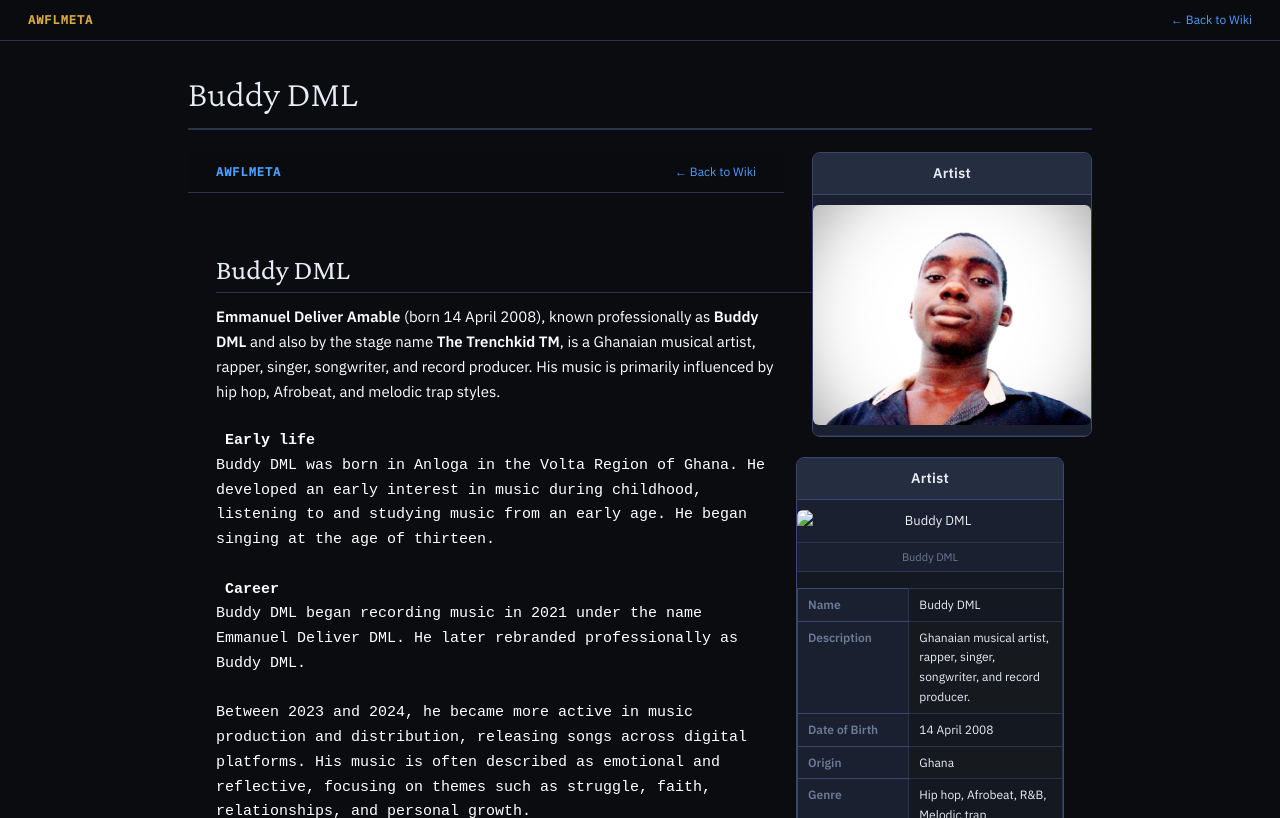
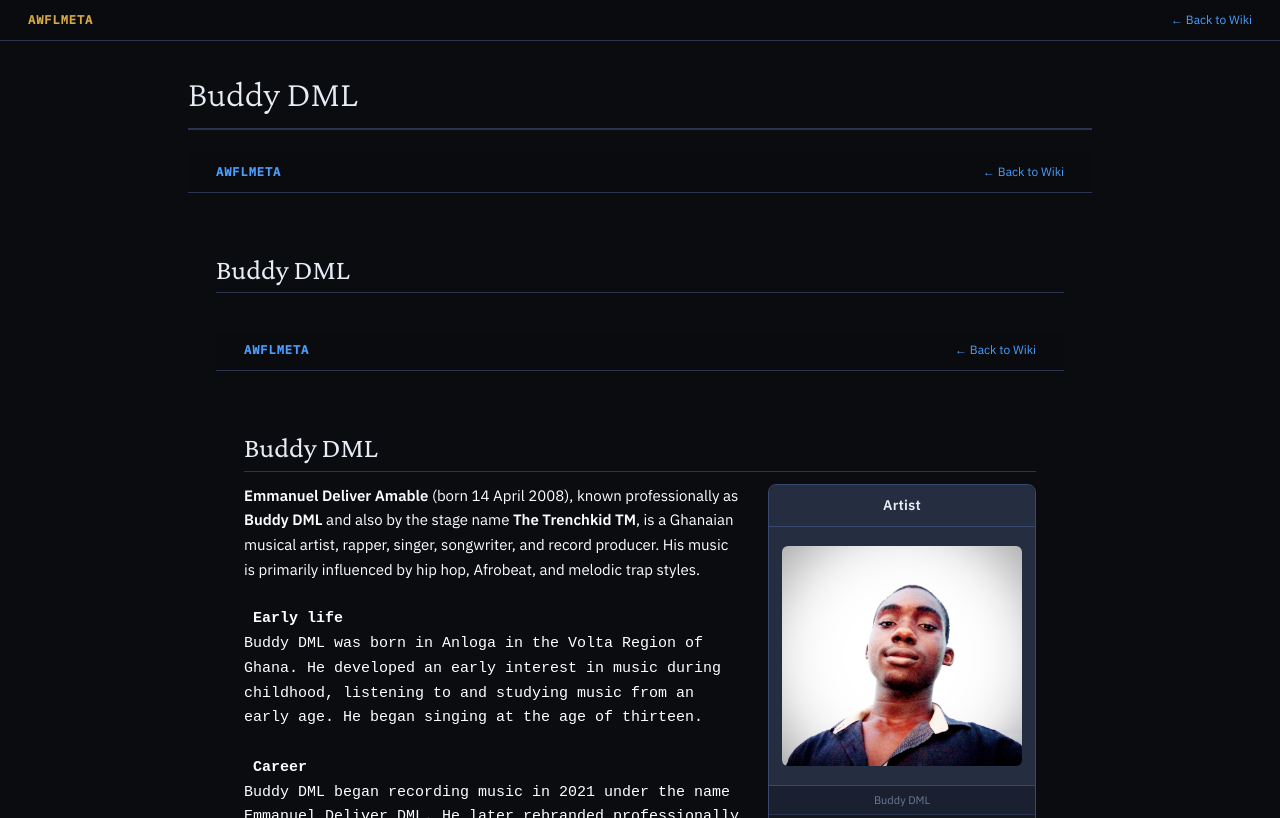
Before and after one commit to aedtpworldawfl/wiki, a plain HTML site: page awfl/wiki/Buddy_DML.html in a window 1280 px wide. Shown: the top 818 px of the page. Drawn offline with nearby package versions, Linux system fonts and the light colour scheme.

Commit message:
Publish wiki: Buddy_DML

```diff
--- a/awfl/wiki/Buddy_DML.html
+++ b/awfl/wiki/Buddy_DML.html
@@ -101,7 +101,15 @@
 <div class="page-wrap">
   <h1 class="page-title">Buddy DML</h1>
   <div class="wiki-body">
-    <div style="float:right;clear:right;margin:0 0 20px 28px;background:#141820;border:1px solid #3a4870;border-radius:8px;width:280px;font-size:13px;overflow:hidden;font-family:"IBM Plex Sans",Arial,sans-serif;line-height:1.5;box-shadow:0 4px 18px rgba(0,0,0,.45)"><div style="background:#252d40;padding:9px 13px;font-weight:700;font-size:14px;border-bottom:1px solid #3a4870;text-align:center;color:#e8edf5;letter-spacing:.02em">Artist</div><div style="border-bottom:1px solid #2a3450;text-align:center;overflow:hidden;background:#1a2030"><img src="https://aedtpworldawfl.github.io/wiki/images/buddydml.jpg" alt="" loading="lazy" style="width:100%;height:auto;max-height:220px;object-fit:cover;display:block"></div></div>
+
+    <div class="page-topbar">
+  <a class="page-topbar-brand" href="https://aedtpworldawfl.github.io/wiki/">AWFLMETA</a>
+  <a class="page-topbar-back" href="https://aedtpworldawfl.github.io/wiki/#Buddy_DML">← Back to Wiki</a>
+</div>
+
+<div class="page-wrap">
+  <h1 class="page-title">Buddy DML</h1>
+  <div class="wiki-body"><br>
     <!-- Top Navigation Bar -->
 <div class="page-topbar">
   <a class="page-topbar-brand" href="https://aedtpworldawfl.github.io/wiki/">AWFLMETA</a>
@@ -114,7 +122,7 @@
   <h1 class="page-title">Buddy DML</h1>
 
   <div class="wiki-body">
-    <div style="float:right;clear:right;margin:0 0 20px 28px;background:#141820;border:1px solid #3a4870;border-radius:8px;width:268px;font-size:13px;overflow:hidden;font-family:" ibm="" plex="" sans",arial,sans-serif;line-height:1.5;box-shadow:0="" 4px="" 18px="" rgba(0,0,0,.45)"=""><div style="background:#252d40;padding:9px 13px;font-weight:700;font-size:14px;border-bottom:1px solid #3a4870;text-align:center;color:#e8edf5;letter-spacing:.02em">Artist</div><div style="border-bottom:1px solid #2a3450;text-align:center;overflow:hidden;background:#1a2030"><img src="images/buddydml.jpg" alt="Buddy DML" loading="lazy" style="width:100%;height:auto;max-height:210px;object-fit:cover;display:block"></div><div style="font-size:11px;color:#6b7a95;padding:5px 10px;text-align:center;background:#1a2030;border-bottom:1px solid #2a3450">Buddy DML</div><table style="width:100%;border-collapse:collapse">
+    <div style="float:right;clear:right;margin:0 0 20px 28px;background:#141820;border:1px solid #3a4870;border-radius:8px;width:268px;font-size:13px;overflow:hidden;font-family:" ibm="" plex="" sans",arial,sans-serif;line-height:1.5;box-shadow:0="" 4px="" 18px="" rgba(0,0,0,.45)"=""><div style="background:#252d40;padding:9px 13px;font-weight:700;font-size:14px;border-bottom:1px solid #3a4870;text-align:center;color:#e8edf5;letter-spacing:.02em"><span style="letter-spacing: 0.28px;">Artist</span></div><div style="background:#252d40;padding:9px 13px;font-weight:700;font-size:14px;border-bottom:1px solid #3a4870;text-align:center;color:#e8edf5;letter-spacing:.02em"><img src="https://aedtpworldawfl.github.io/wiki/images/buddydml.jpg" alt="" loading="lazy" style="width:100%;height:auto;max-height:220px;object-fit:cover;display:block"></div><div style="font-size:11px;color:#6b7a95;padding:5px 10px;text-align:center;background:#1a2030;border-bottom:1px solid #2a3450">Buddy DML</div><table style="width:100%;border-collapse:collapse">
       <tbody><tr style="border-bottom:1px solid rgba(42,52,80,.5);background:#141820">
         <th style="background:#1a2030;padding:6px 10px;font-size:12px;font-weight:600;color:#6b7a95;text-align:left;width:42%;vertical-align:top;border-right:1px solid #2a3450">Name</th>
         <td style="padding:6px 10px;font-size:12px;color:#e8edf5;vertical-align:top">Buddy DML</td>
@@ -211,6 +219,12 @@ His breakthrough track is reported to be "Yansh Na Yansh" (2024), which gained a
     <span>© AEDTP WORLD · <a href="mailto:aedtpworld@gmail.com">aedtpworld@gmail.com</a></span>
   </div>
 </div>
+  </div>
+  <div class="page-footer">
+    <span>Published on <a href="https://aedtpworldawfl.github.io/wiki/">AWFLMETA</a> · AEDTP WORLD FREE LICENSE (AWFL)</span>
+    <span>© AEDTP WORLD · <a href="mailto:aedtpworld@gmail.com">aedtpworld@gmail.com</a></span>
+  </div>
+</div>
 
 </body>
 </html>
```
